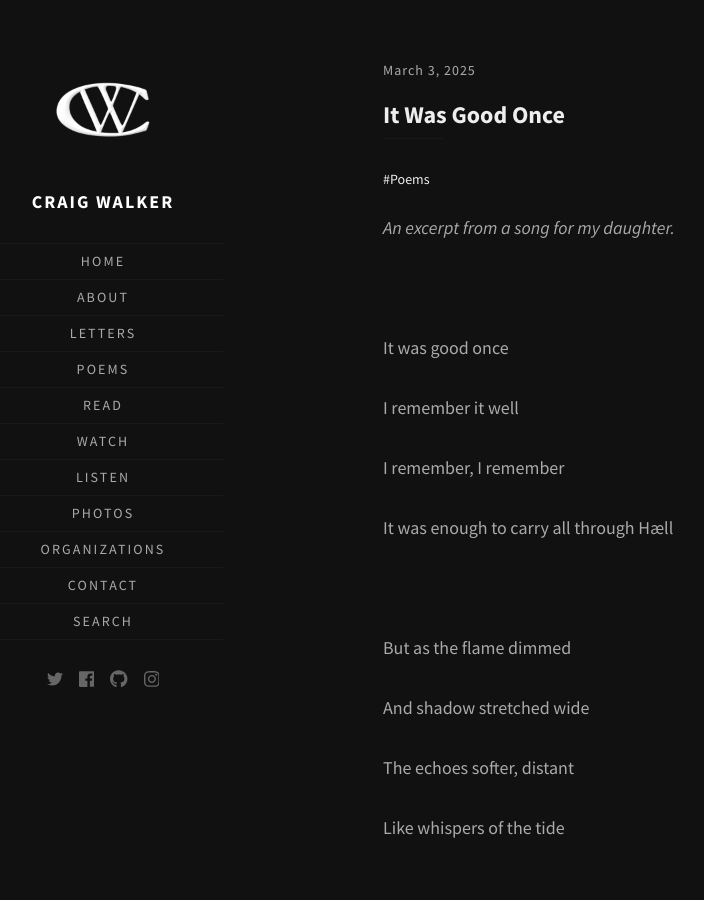
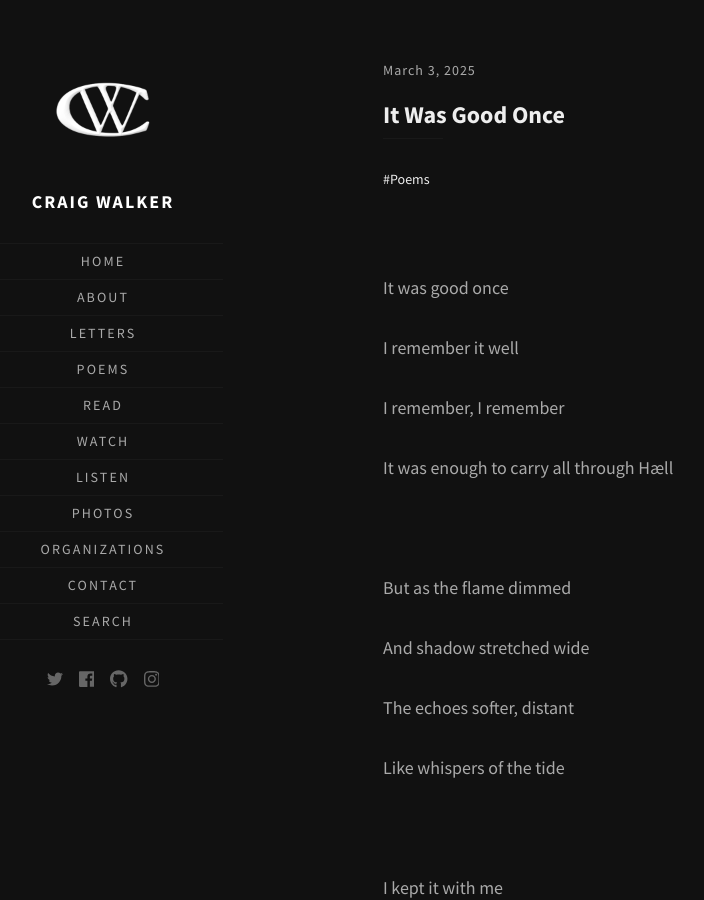
Before and after one commit to walkercraig/walkercraig, a Jekyll site: the page built from _posts/2025/2025-03-03-it-was-good-once.md, in a window 1280 px wide and 900 px high. Shown: the whole window, without its empty margins (47-751 px from the left). Built offline with Jekyll 4.4.1, drawn with Linux system fonts in a browser that asks for light colours; some web fonts are replaced.

Commit message:
Update 2025-03-03-it-was-good-once.md

```diff
--- a/_posts/2025/2025-03-03-it-was-good-once.md
+++ b/_posts/2025/2025-03-03-it-was-good-once.md
@@ -3,8 +3,6 @@ layout: post
 tag: [ Poems ]
 title: It Was Good Once
 ---
-
-*An excerpt from a song for my daughter.*
 
 <br/>
 
```
